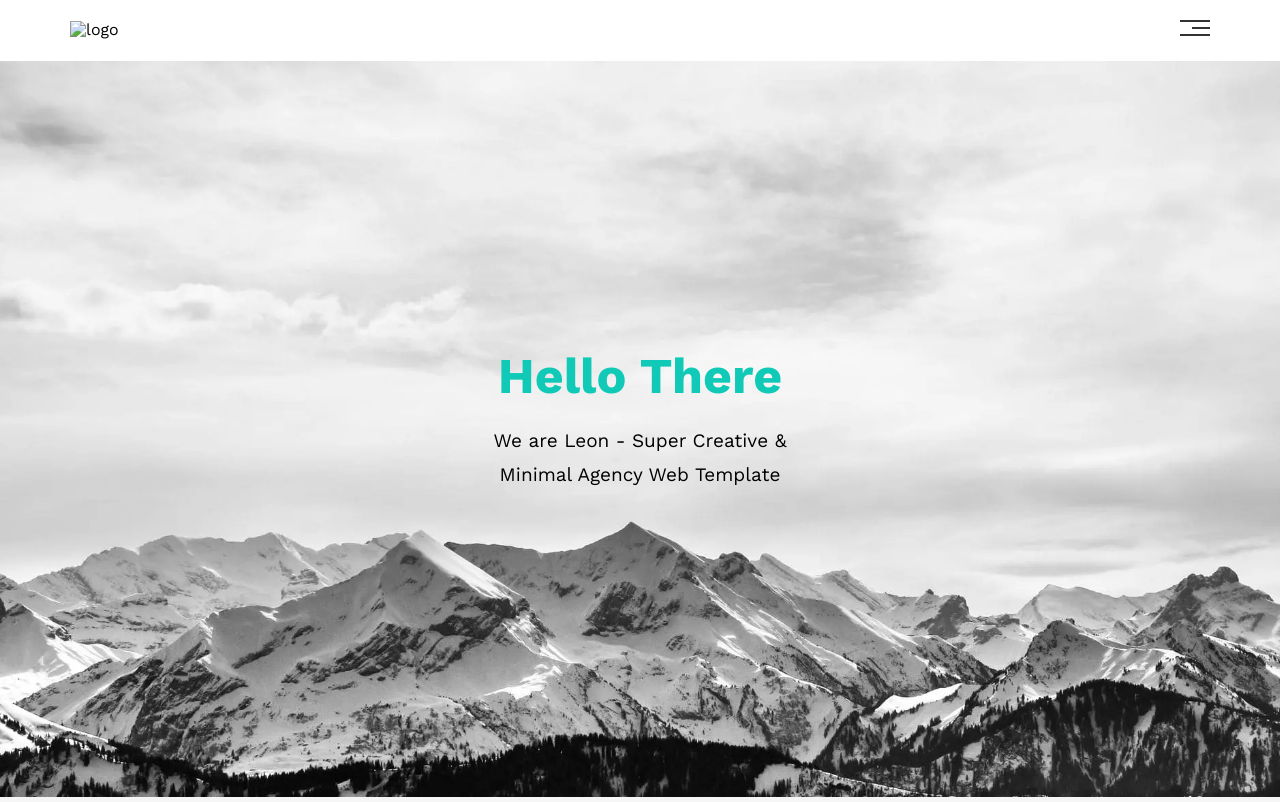
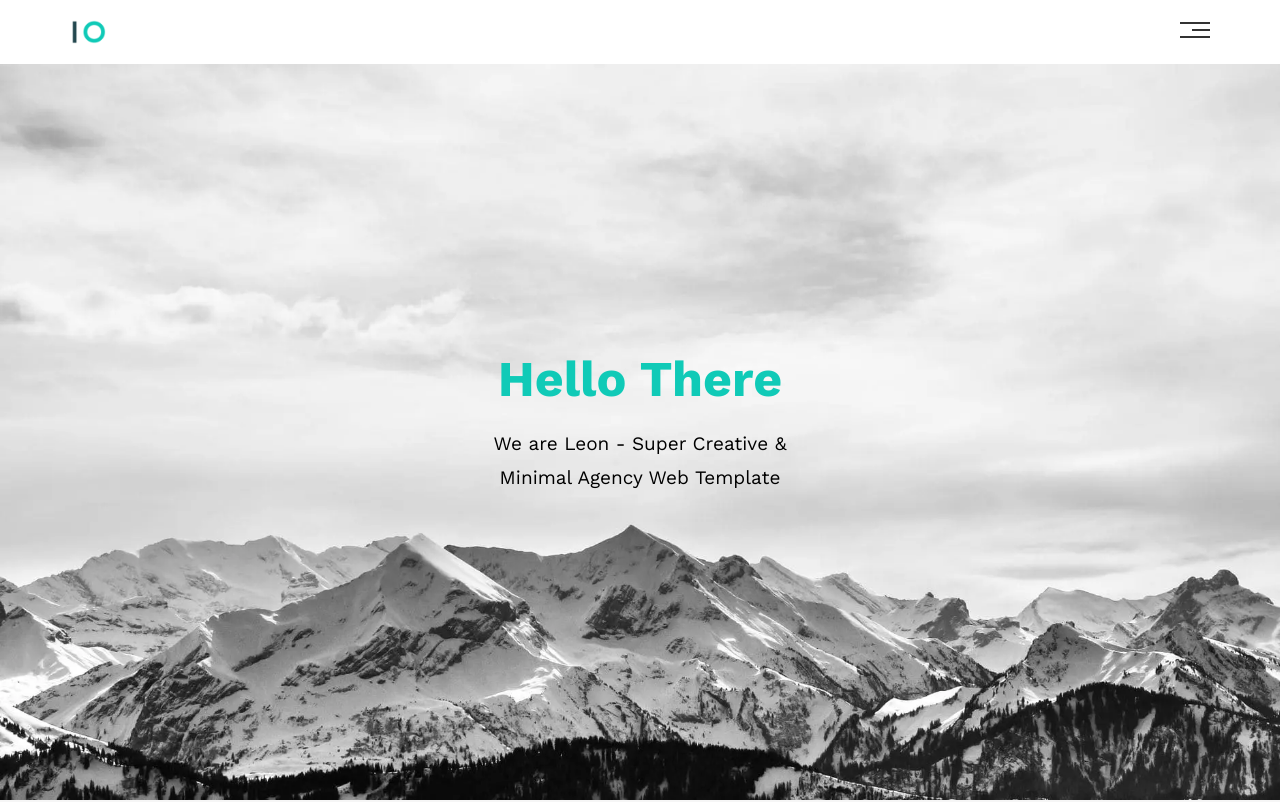
Before and after one commit to Ahmed-attia-elsayed/Template-one, a plain HTML site: page index.html in a window 1280 px wide. Shown: the top 802 px of the page. Drawn offline with nearby package versions, Linux system fonts and the light colour scheme.

Commit message:
add logo

```diff
--- a/index.html
+++ b/index.html
@@ -22,7 +22,7 @@
   <!-- Start header -->
   <div class="header">
     <div class="container">
-      <img class="logo" src="imageslogo.png" alt="logo">
+      <img class="logo" src="images/logo.png" alt="logo">
       <div class="links">
         <span class="icon">
           <span></span>
```
